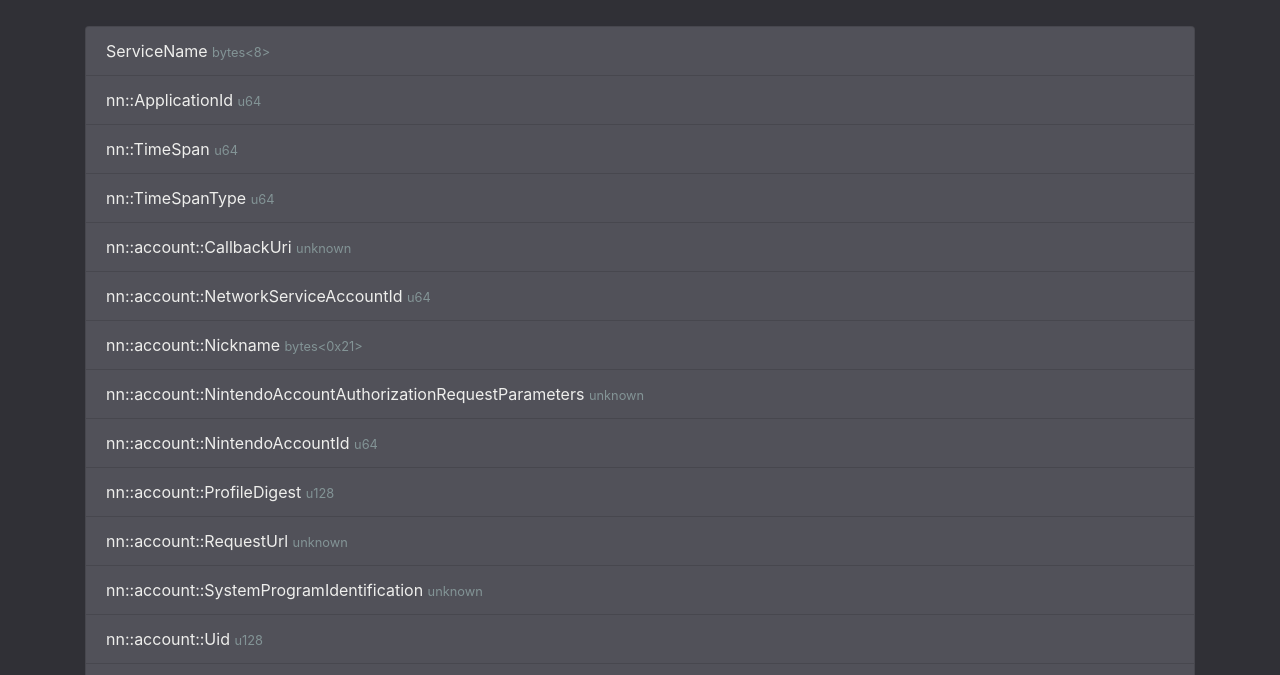
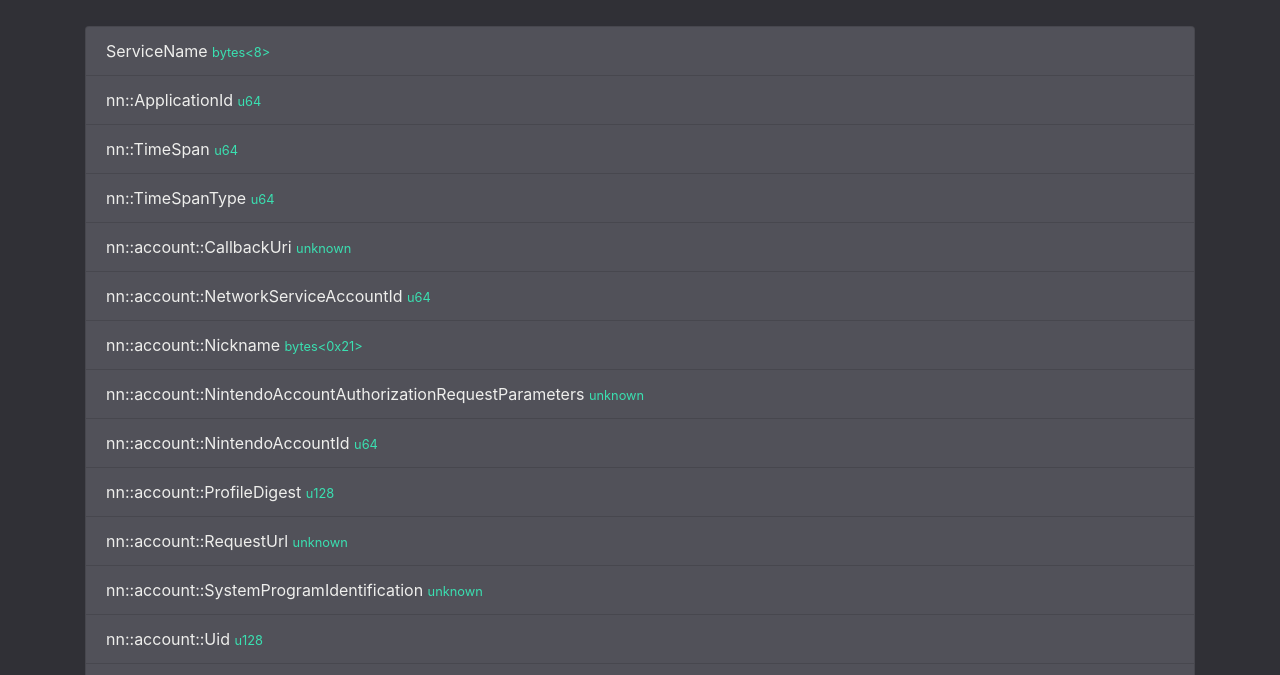
Before and after one commit to reswitched/SwIPC, a plain HTML site: page docs/types.html in a window 1280 px wide. Shown: the part 125-800 px from the top of the page. Drawn offline with Linux system fonts and the light colour scheme.

Commit message:
Changed type color.

```diff
--- a/docs/css/main.css
+++ b/docs/css/main.css
@@ -39,7 +39,7 @@ ul ul {
 }
 
 .text-muted {
-  color: #839496 !important;
+  color: #3ae0b1 !important;
 }
 
 a {
```
